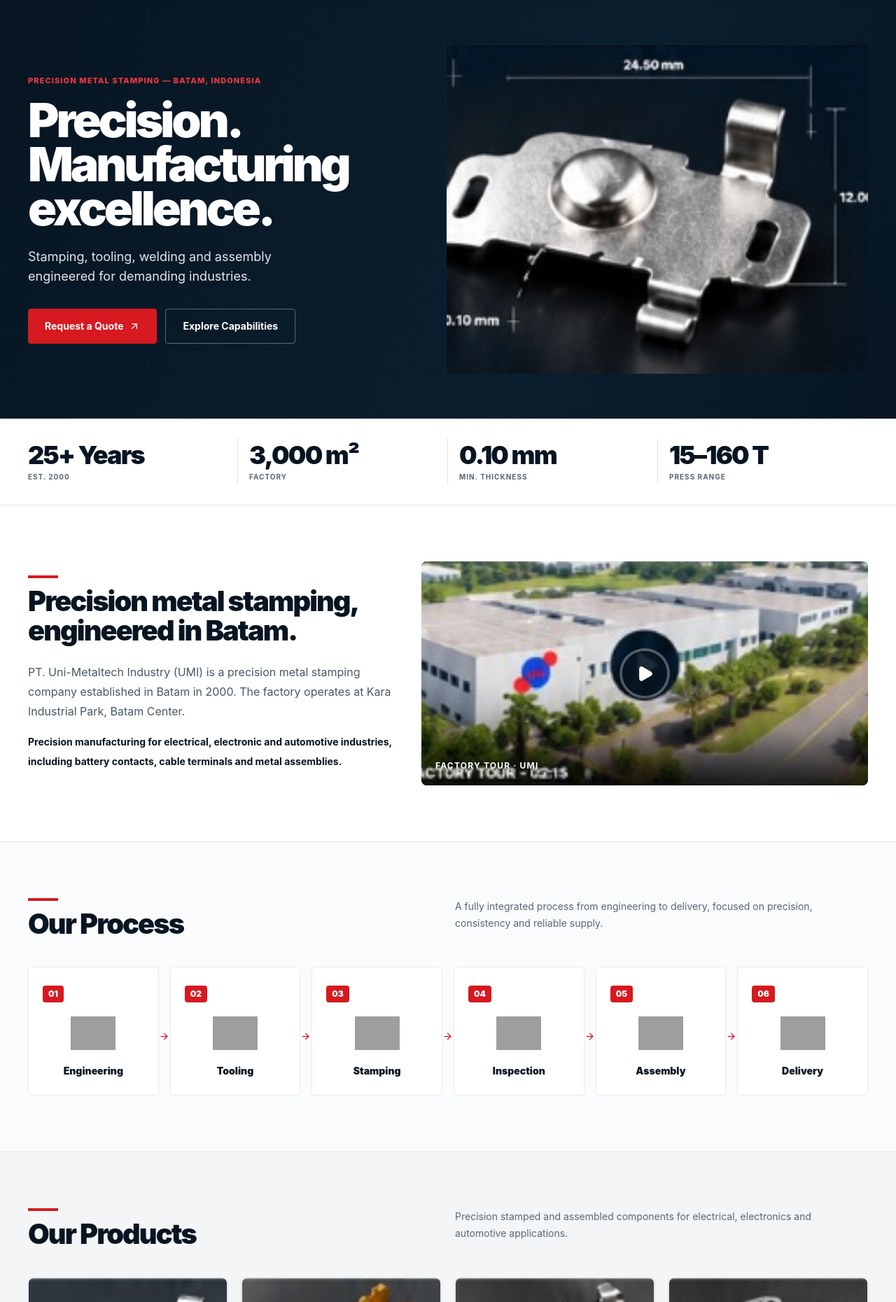
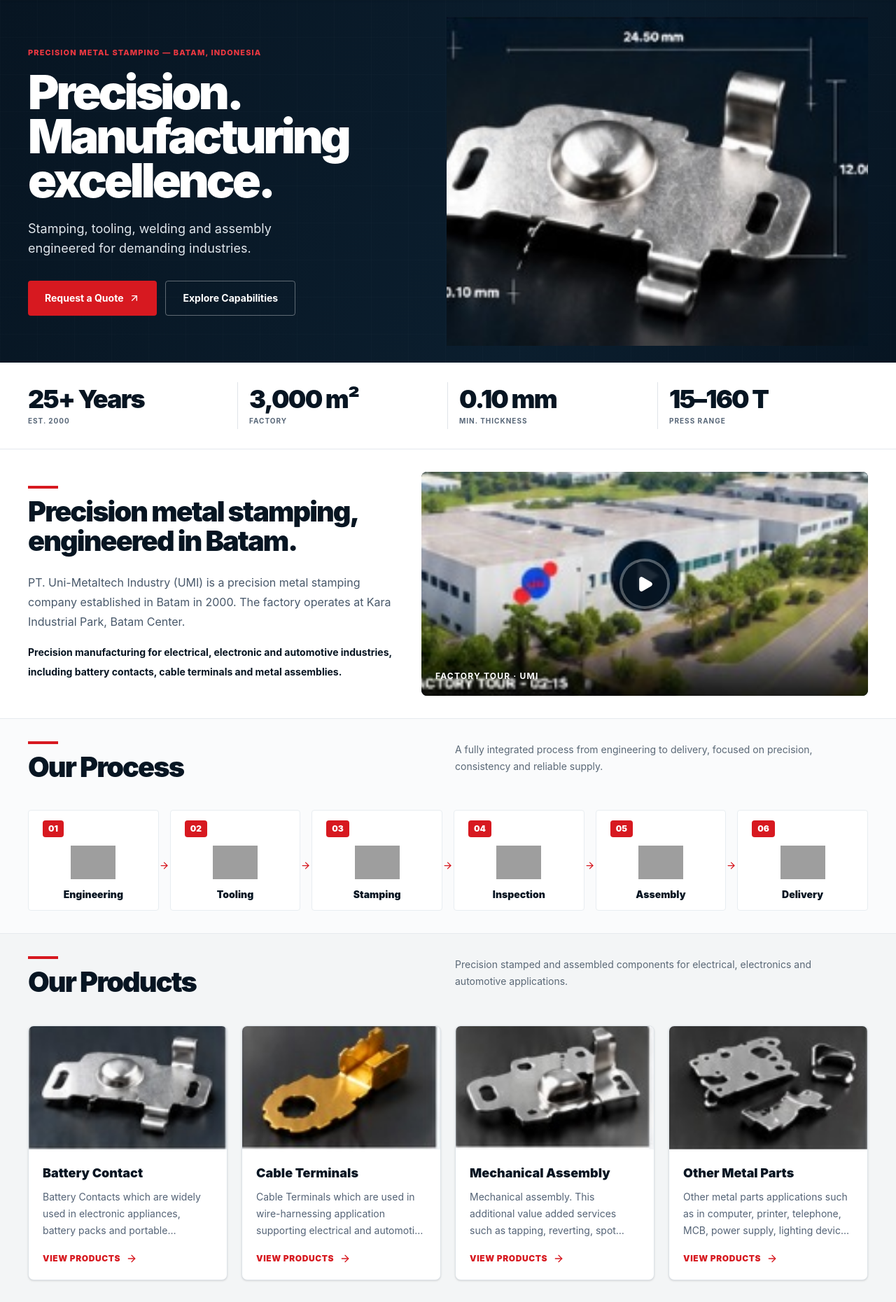
Before and after one commit to Kelvintan127/umi, a Laravel app: page /en in a window 1280 px wide. Shown: the part 77-1937 px from the top of the page at 70% size. Run offline with Laravel 12, Linux system fonts and the light colour scheme; style sheets or scripts are compiled from the project's sources; some libraries are stand-ins or nearby versions; grey boxes are pictures that could not be loaded.

Commit message:
fix(ui): bring homepage section proportions closer to approved mockup

```diff
--- a/resources/js/pages/Home.tsx
+++ b/resources/js/pages/Home.tsx
@@ -56,7 +56,7 @@ export default function Home() {
     <PageHead seo={seo} htmlLang={htmlLang} />
     <section className="umi-hero relative isolate overflow-hidden bg-[#071522] text-white">
       <div className="umi-blueprint-lines pointer-events-none absolute inset-0 opacity-25" aria-hidden="true" />
-      <div className="relative mx-auto grid min-h-[510px] max-w-[1400px] items-center gap-8 px-5 py-16 sm:px-8 lg:grid-cols-[0.97fr_1.03fr] xl:px-10">
+      <div className="relative mx-auto grid min-h-[510px] max-w-[1400px] items-center gap-8 px-5 py-16 sm:px-8 lg:py-6 lg:grid-cols-[0.97fr_1.03fr] xl:px-10">
         <div className="relative z-10">
           <p className="mb-4 text-[11px] font-extrabold uppercase tracking-widest text-[#ee3841]">{c.eyebrow}</p>
           <h1 className="whitespace-pre-line text-[clamp(3.4rem,5.3vw,6.5rem)] font-black leading-[0.93] tracking-[-0.06em]">{c.title}</h1>
@@ -85,7 +85,7 @@ export default function Home() {
       </div>
     </section>
 
-    <section className="py-16 lg:py-20">
+    <section className="py-16 lg:py-8">
       <div className="mx-auto grid max-w-[1400px] items-center gap-10 px-5 sm:px-8 lg:grid-cols-[0.9fr_1.1fr] xl:px-10">
         <div><div className="umi-mark" /><h2 className="umi-heading whitespace-pre-line">{c.about}</h2>
           <p className="mt-6 text-sm leading-7 text-[#48586a] sm:text-base">
@@ -106,7 +106,7 @@ export default function Home() {
       </div>
     </section>
 
-    <section id="umi-process" className="border-y border-[#e6eaee] bg-[#fafbfc] py-16 lg:py-20">
+    <section id="umi-process" className="border-y border-[#e6eaee] bg-[#fafbfc] py-16 lg:py-8">
       <div className="mx-auto max-w-[1400px] px-5 sm:px-8 xl:px-10">
         <div className="mb-10 grid gap-5 lg:grid-cols-2">
           <div><div className="umi-mark"/><h2 className="umi-heading">{c.process}</h2></div>
@@ -115,9 +115,9 @@ export default function Home() {
         <div className="grid grid-cols-2 gap-4 sm:grid-cols-3 lg:grid-cols-6">
           {blocks.process.map((stage, index) => {
             const icon = processIconNames[index];
-            return <div key={index} className="relative rounded border border-[#e8edf1] bg-white px-5 py-6">
+            return <div key={index} className="relative rounded border border-[#e8edf1] bg-white px-5 py-3">
               <span className="inline-flex rounded bg-[#d71920] px-2 py-1 text-xs font-black text-white">{String(index + 1).padStart(2, "0")}</span>
-              <img src={"/images/process/" + icon} alt="" aria-hidden="true" loading="lazy" className="mx-auto my-4 h-14 w-16 object-contain" />
+              <img src={"/images/process/" + icon} alt="" aria-hidden="true" loading="lazy" className="mx-auto my-2 h-14 w-16 object-contain" />
               <h3 className="text-center text-xs font-black sm:text-sm">{stage.title}</h3>
               {index < 5 && <ArrowRight size={15} aria-hidden="true" className="absolute -right-4 top-1/2 z-10 hidden text-[#d71920] lg:block" />}
             </div>;
@@ -126,7 +126,7 @@ export default function Home() {
       </div>
     </section>
 
-    <section className="bg-[#f3f5f6] py-16 lg:py-20">
+    <section className="bg-[#f3f5f6] py-16 lg:py-8">
       <div className="mx-auto max-w-[1400px] px-5 sm:px-8 xl:px-10">
         <div className="mb-10 grid gap-5 lg:grid-cols-2">
           <div><div className="umi-mark"/><h2 className="umi-heading">{c.products}</h2></div>
@@ -134,7 +134,7 @@ export default function Home() {
         </div>
         <div className="grid gap-5 sm:grid-cols-2 xl:grid-cols-4">
           {blocks.products.slice(0, 4).map((product, productIndex) => <article key={product.key} className="overflow-hidden rounded-lg border border-[#dde3e8] bg-white shadow-sm">
-            <Link href={"/" + locale + "/products"} className="block overflow-hidden bg-[#e9edef]"><MockupCrop crop={productCrops[productIndex]} alt={"Approved mockup image: " + product.title} className="h-52 w-full" /></Link>
+            <Link href={"/" + locale + "/products"} className="block overflow-hidden bg-[#e9edef]"><MockupCrop crop={productCrops[productIndex]} alt={"Approved mockup image: " + product.title} className="h-44 w-full" /></Link>
             <div className="p-5"><h3 className="text-lg font-black">{product.title}</h3><p className="mt-2 line-clamp-3 min-h-[4.5rem] text-sm leading-6 text-[#546376]">{product.description}</p>
               <Link href={"/" + locale + "/products"} className="mt-5 inline-flex items-center gap-2 text-xs font-black uppercase tracking-wider text-[#d71920]">{c.view}<ArrowRight size={16}/></Link>
             </div>
@@ -143,7 +143,7 @@ export default function Home() {
       </div>
     </section>
 
-    <section className="bg-[#071522] py-16 text-white lg:py-20">
+    <section className="bg-[#071522] py-16 text-white lg:py-24">
       <div className="mx-auto max-w-[1400px] px-5 sm:px-8 xl:px-10">
         <div className="mb-9 flex flex-wrap items-end justify-between gap-6">
           <div><div className="umi-mark"/><h2 className="umi-heading">{c.facilities}</h2><p className="mt-3 max-w-xl text-sm text-white/65">Production, tooling and inspection equipment supporting an integrated manufacturing operation.</p></div>
@@ -158,7 +158,7 @@ export default function Home() {
           </button>)}
         </div>
         {selected && <div id="umi-facility-panel" role="tabpanel" className="mt-8 grid gap-8 lg:grid-cols-[1.15fr_0.85fr]">
-          {activeFacility === 0 ? <MockupCrop crop="production-line" alt="Approved AIDA and SEYI press production line photograph" className="h-[340px] w-full rounded-lg lg:h-[420px]" /> : <img src={selected.image} alt={selected.title} className="h-[340px] w-full rounded-lg object-cover lg:h-[420px]" loading="lazy"/>}
+          {activeFacility === 0 ? <MockupCrop crop="production-line" alt="Approved AIDA and SEYI press production line photograph" className="h-[340px] w-full rounded-lg lg:h-[450px]" /> : <img src={selected.image} alt={selected.title} className="h-[340px] w-full rounded-lg object-cover lg:h-[450px]" loading="lazy"/>}
           <div className="flex flex-col justify-center">
             <p className="text-xs font-extrabold uppercase tracking-widest text-[#ee3841]">{String(activeFacility + 1).padStart(2, "0")} / {c.facilities}</p>
             <h3 className="mt-3 text-3xl font-black">{selected.title}</h3>
@@ -170,7 +170,7 @@ export default function Home() {
       </div>
     </section>
 
-    <section className="py-16 lg:py-20">
+    <section className="py-16 lg:py-12">
       <div className="mx-auto max-w-[1400px] px-5 sm:px-8 xl:px-10">
         <div className="umi-mark"/><h2 className="umi-heading">{c.quality}</h2>
         <p className="mt-3 max-w-3xl text-sm leading-6 text-[#566578]">{blocks.quality.labelling}</p>
@@ -178,7 +178,7 @@ export default function Home() {
           {blocks.certifications.map((certificate, i) => <article key={i} className="rounded-lg border border-[#e0e5e9] p-5 md:p-7">
             <p className="text-xs font-bold text-[#d71920]">{certificate.name}</p><h3 className="mt-1 text-xl font-black">{certificate.title}</h3>
             <div className="mt-5 flex min-h-[205px] items-center justify-center overflow-hidden rounded border border-[#e6eaf0] bg-[#fafafa]">
-              <object data={certificate.document + "#page=1&toolbar=0&navpanes=0"} type="application/pdf" aria-label={"Original certification PDF: " + certificate.name} className="h-[260px] w-full">
+              <object data={certificate.document + "#page=1&toolbar=0&navpanes=0"} type="application/pdf" aria-label={"Original certification PDF: " + certificate.name} className="h-[234px] w-full">
                 <p className="p-6 text-sm text-[#566578]">Preview requires a PDF-capable browser. Use View PDF below.</p>
               </object>
             </div>
@@ -192,7 +192,7 @@ export default function Home() {
       </div>
     </section>
 
-    <section className="bg-[#071522] py-9 text-white"><div className="mx-auto flex max-w-[1400px] flex-wrap items-center justify-between gap-6 px-5 sm:px-8 xl:px-10">
+    <section className="bg-[#071522] py-16 text-white"><div className="mx-auto flex max-w-[1400px] flex-wrap items-center justify-between gap-6 px-5 sm:px-8 xl:px-10">
       <h2 className="text-2xl font-black sm:text-3xl">{c.cta}</h2>
       <Link className="umi-btn-red inline-flex items-center gap-2 rounded px-6 py-3.5 text-sm font-bold" href={"/" + locale + "/contact"}>{chrome.cta.team}<ArrowRight size={17}/></Link>
       <a href={"mailto:" + blocks.contact.email} className="text-xs text-white/75">{blocks.contact.email}</a>
```
